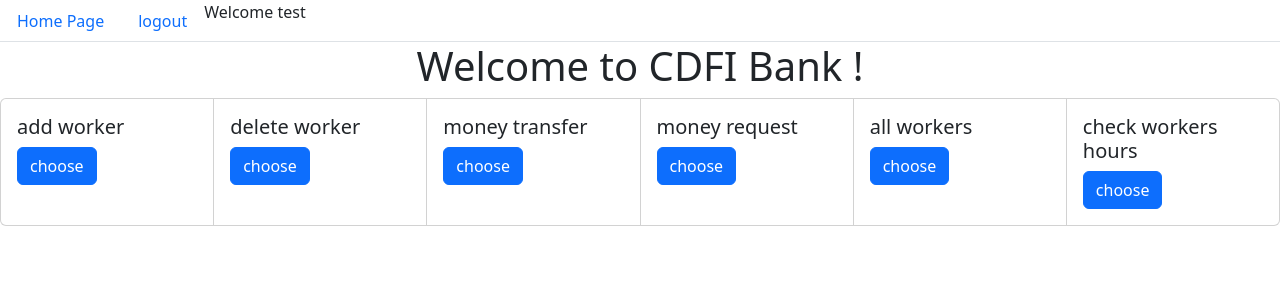
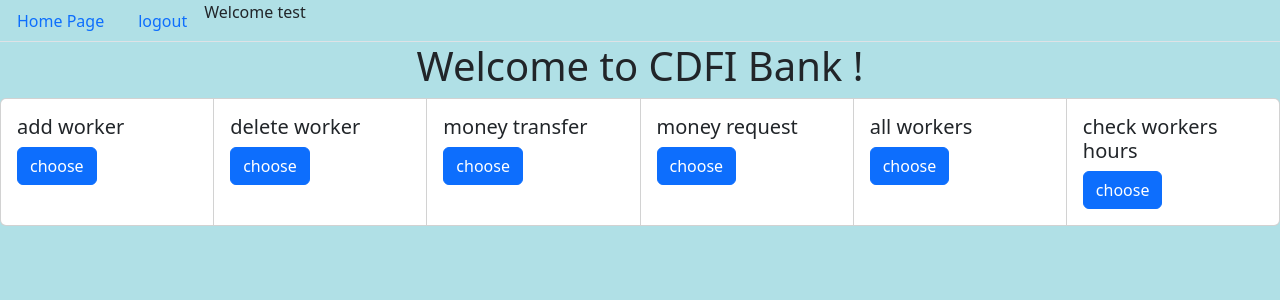
Before and after one commit to SerajAgbarya/2022_3_GROUP-8-, a Django app: page /members/manager_home in a window 1280 px wide. Shown: the top 300 px of the page. Run offline with Django 4.2, Linux system fonts and the light colour scheme; a user stored in the database is signed in; parts of the project's set-up code (start-up, migrations or seed data) failed here and were passed over.

Commit message:
change background of home page

```diff
--- a/members/templates/first.html
+++ b/members/templates/first.html
@@ -1,6 +1,7 @@
 {% extends 'base.html' %}
 
 {% block content %}
+<body style="background-color:powderblue;">
 <h1 align="center">Welcome to CDFI Bank !</h1>
 <div class="card-group">
 
```
